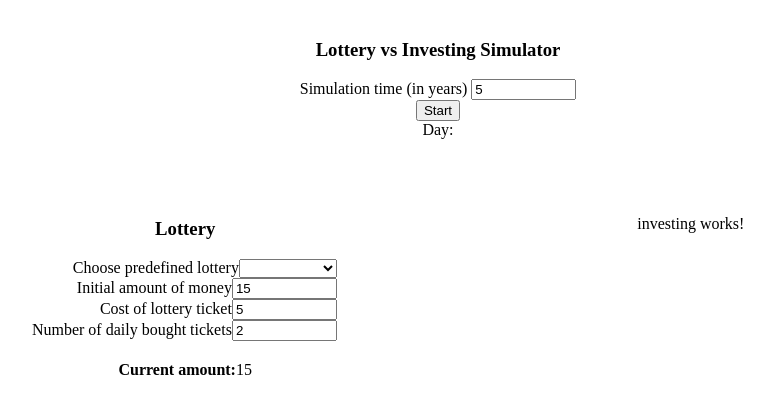
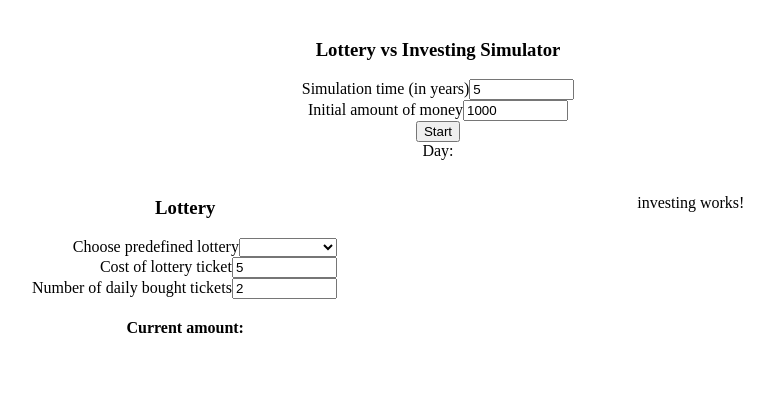
Before and after one commit to mparafiniuk/lottery-vs-investing-simulator, an Angular app: page / in a window 1280 px wide. Shown: the top 414 px of the page, without its empty margins (202-976 px from the left). Built offline with nearby package versions, Linux system fonts and the light colour scheme.

Commit message:
move initial amount of money config to simulation component

```diff
--- a/src/app/lottery/lottery.component.html
+++ b/src/app/lottery/lottery.component.html
@@ -10,11 +10,6 @@
       <option value="1">Test lottery</option>
       <option value="2">Test lottery 2</option>
     </select>
-  </div>
-
-  <div class="form-group">
-    <label>Initial amount of money</label>
-    <input [(ngModel)]="config.initialAmount" size="10">
   </div>
 
   <div class="form-group">
--- a/src/app/lottery/lottery.component.ts
+++ b/src/app/lottery/lottery.component.ts
@@ -7,11 +7,9 @@ import { LotteryConfig } from './lottery.config';
   templateUrl: './lottery.component.html',
   styleUrls: ['./lottery.component.css'],
 })
-export class LotteryComponent implements OnInit {
+export class LotteryComponent {
 
   config: LotteryConfig = {
-    initialAmount: 15,
-
     costOfTicket: 5,
     dailyNumberOfTickets: 2,
 
@@ -29,17 +27,10 @@ export class LotteryComponent implements OnInit {
 
   log: string = "";
 
-  constructor() { }
-
-  ngOnInit() {
-    this.currentAmount = 15;
-  }
-
   loadLottery(lotteryId: string): void {
     switch(parseInt(lotteryId)) {
       case 1:
         this.config = {
-          initialAmount: 1000,
           costOfTicket: 10,
           dailyNumberOfTickets: 2,
 
@@ -56,16 +47,16 @@ export class LotteryComponent implements OnInit {
     }
   }
 
+  setCurrentAmount(amount: number): void {
+    this.currentAmount = amount;
+  }
+
   start(): void {
     this.luckyNumbers = this.generateNumbers();
 
     for(let i=0; i<this.config.dailyNumberOfTickets; i++) {
       this.draw();
     }
-  }
-
-  loadConfigData(): void {
-    this.currentAmount = this.config.initialAmount;
   }
 
   generateNumbers(): number[] {
--- a/src/app/lottery/lottery.config.ts
+++ b/src/app/lottery/lottery.config.ts
@@ -1,6 +1,4 @@
 export class LotteryConfig {
-  initialAmount: number;
-
   costOfTicket: number;
   dailyNumberOfTickets: number;
 
--- a/src/app/simulation/simulation.component.html
+++ b/src/app/simulation/simulation.component.html
@@ -2,9 +2,13 @@
   <div id="simulation-container">
     <h3>Lottery vs Investing Simulator</h3>
     <div>
-      <label>Simulation time (in years)
-        <input [(ngModel)]="config.simYears" size="10">
-      </label>
+      <label>Simulation time (in years)</label>
+      <input [(ngModel)]="config.simYears" size="10">
+    </div>
+
+    <div class="form-group">
+      <label>Initial amount of money</label>
+      <input [(ngModel)]="config.initialAmount" size="10">
     </div>
 
     <button (click)="startSimulation()" [hidden]="simulationStarted">Start</button>
--- a/src/app/simulation/simulation.component.ts
+++ b/src/app/simulation/simulation.component.ts
@@ -19,7 +19,8 @@ export class SimulationComponent implements OnInit {
 
   config: SimulationConfig = {
     simYears: 5,
-    clockInterval: 200
+    clockInterval: 200,
+    initialAmount: 1000
   };
 
   simClock: number;
@@ -33,6 +34,7 @@ export class SimulationComponent implements OnInit {
 
   loadConfig(): void {
     this.simDays = Math.floor(this.config.simYears * this.daysInYear);
+    this.lotteryComponent.setCurrentAmount(this.config.initialAmount);
   }
 
   startSimulation(): void {
--- a/src/app/simulation/simulation.config.ts
+++ b/src/app/simulation/simulation.config.ts
@@ -1,4 +1,5 @@
 export class SimulationConfig {
+  initialAmount: number;
   simYears: number;
   clockInterval: number;
 }
```
